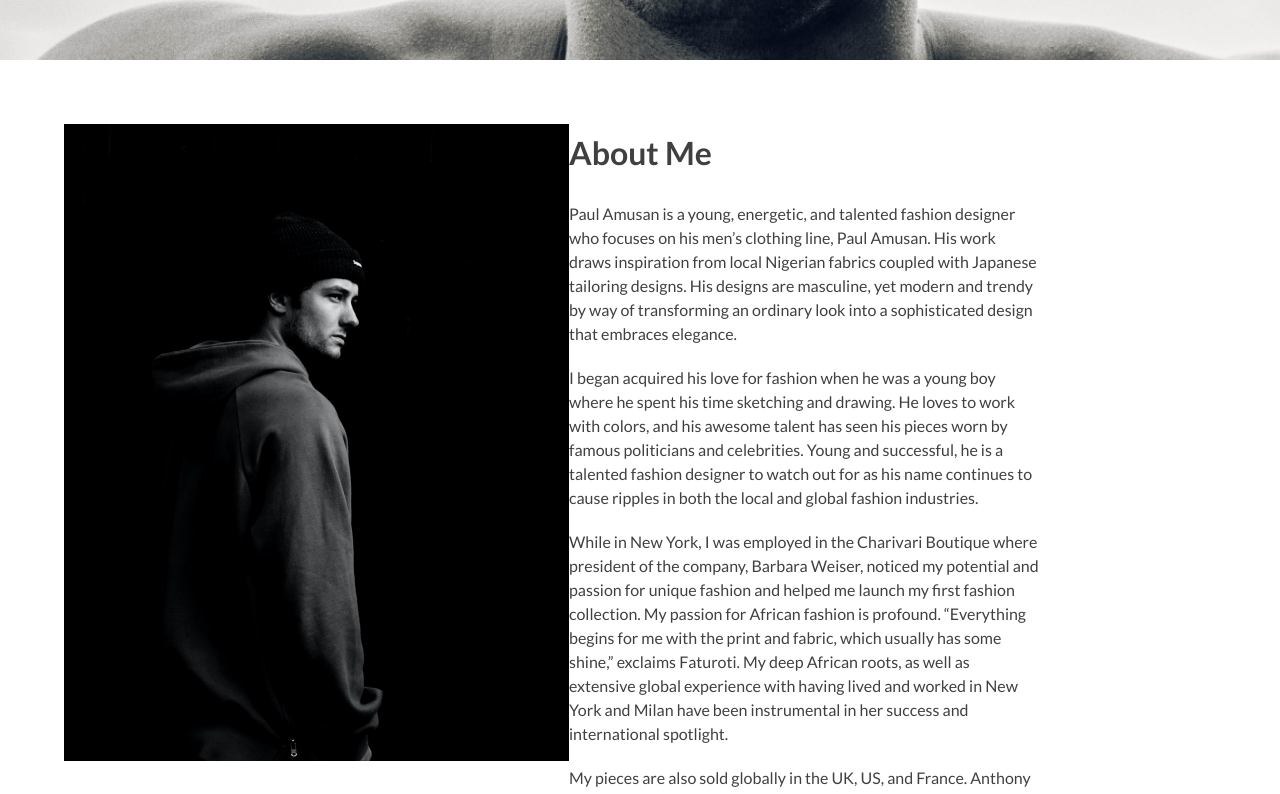
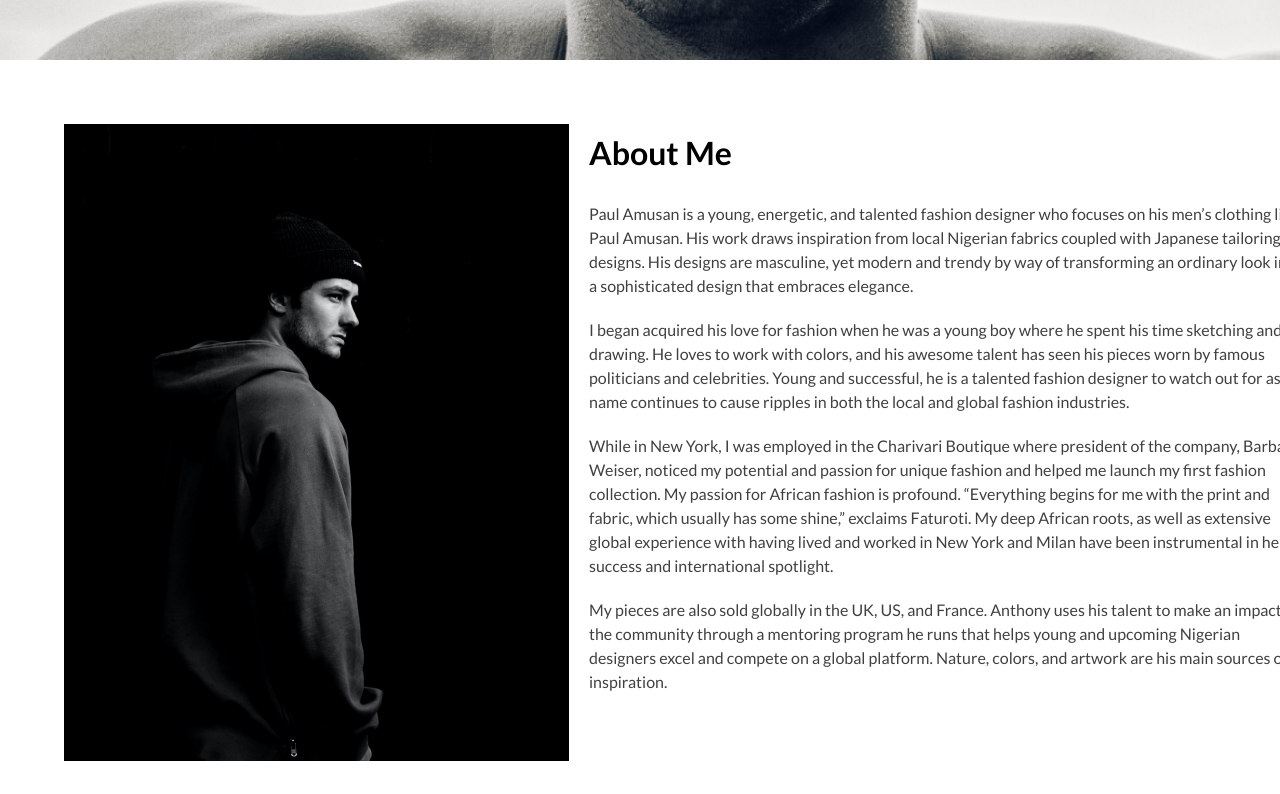
Before and after one commit to Uzayn/Envanto, a React (Vite) app: page / in a window 1280 px wide. Shown: the part 740-1534 px from the top of the page. Built offline with nearby package versions, Linux system fonts and the light colour scheme.

Commit message:
About page component section complete

```diff
--- a/src/assets/index.js
+++ b/src/assets/index.js
@@ -2,10 +2,12 @@ import heroImg from "./heroImg.png";
 import close from "./close.svg"
 import menu from "./menu.svg"
 import aboutImg from "./aboutImg.png"
+import aboutImg2 from "./aboutImg2.png"
 
 export {
     heroImg,
     close,
     menu,
-    aboutImg
+    aboutImg,
+    aboutImg2
 };
--- a/src/components/About.jsx
+++ b/src/components/About.jsx
@@ -1,29 +1,32 @@
 import React from 'react'
 import styles from '../style'
-import { aboutImg } from '../assets'
+import { aboutImg,aboutImg2 } from '../assets'
 
 const About = () => {
   return (
     <section className={`flex md:flex-row flex-col ${styles.paddingY}`}>
-      <div className={`flex-1 ${styles.flexStart} justify-between flex-row xl:px-0 sm:px-16 px-6`}>
-        <div className='w-[505px] h-[758px]'>
+      <div className={`flex-1 ${styles.flexStart} flex-row xl:px-0 sm:px-16 px-6`}>
+        <div className='hidden md:block w-[505px] mr-[20px]'>
           <img src={aboutImg} alt="" />
         </div>
+        <div className='md:hidden w-[135] h-[203] mr-[20px] mt-14'>
+          <img src={aboutImg2} alt="" />
+        </div>
 
-        <div className='w-[715px] h-[504px]'>
-          <h1 className='font-Lato font-bold ss:text-[68px] text-[24px] lg:text-[32px] text-[#F2F2F2] md:text-dimBlack ss:leading-[100px] leading-[28.8px] md:leading-[58px]'>
+        <div className='w-[715px] md:h-[504px] flex-1'>
+          <h1 className='ml-6 md:ml-0 font-Lato font-bold ss:text-[68px] text-[24px] lg:text-[32px] text-dimblack ss:leading-[100px] leading-[28.8px] md:leading-[58px]'>
             About Me
           </h1>
-          <p className={`text-dimBlack text-[16px] leading-[24px] font-normal font-Lato max-w-[470px] mt-5`}>
+          <p className={`text-dimBlack text-[9px] md:text-[16px] leading-[24px] w-[243px] md:w-[715px] font-normal font-Lato mt-5`}>
             Paul Amusan is a young, energetic, and talented fashion designer who focuses on his men’s clothing line, Paul Amusan. His work draws inspiration from local Nigerian fabrics coupled with Japanese tailoring designs. His designs are masculine, yet modern and trendy by way of transforming an ordinary look into a sophisticated design that embraces elegance.
           </p>
-          <p className={` text-dimBlack text-[16px] leading-[24px] font-normal font-Lato max-w-[470px] mt-5`}>
+          <p className={` text-dimBlack text-[9px] md:text-[16px] leading-[24px] w-[243px] md:w-[715px] font-normal font-Lato mt-5`}>
             I began acquired his love for fashion when he was a young boy where he spent his time sketching and drawing. He loves to work with colors, and his awesome talent has seen his pieces worn by famous politicians and celebrities. Young and successful, he is a talented fashion designer to watch out for as his name continues to cause ripples in both the local and global fashion industries.
           </p>
-          <p className={` text-dimBlack text-[16px] leading-[24px] font-Lato max-w-[470px] mt-5`}>
+          <p className={` text-dimBlack text-[9px] md:text-[16px] leading-[24px] w-[243px] md:w-[715px] font-Lato mt-5`}>
             While in New York, I was employed in the Charivari Boutique where president of the company, Barbara Weiser, noticed my potential and passion for unique fashion and helped me launch my first fashion collection. My passion for African fashion is profound. “Everything begins for me with the print and fabric, which usually has some shine,” exclaims Faturoti. My deep African roots, as well as extensive global experience with having lived and worked in New York and Milan have been instrumental in her success and international spotlight.
           </p>
-          <p className={` text-dimBlack text-[16px] leading-[24px] font-Lato max-w-[470px] mt-5`}>
+          <p className={` text-dimBlack text-[9px] md:text-[16px] leading-[24px] w-[243px] md:w-[715px] font-Lato mt-5`}>
             My pieces are also sold globally in the UK, US, and France. Anthony uses his talent to make an impact on the community through a mentoring program he runs that helps young and upcoming Nigerian designers excel and compete on a global platform. Nature, colors, and artwork are his main sources of inspiration.
           </p>
         </div>
--- a/tailwind.config.cjs
+++ b/tailwind.config.cjs
@@ -5,10 +5,6 @@ module.exports = {
     theme: {
         extend: {
             colors: {
-                primary: "#00040f",
-                secondary: "#00f6ff",
-                dimWhite: "rgba(255, 255, 255, 0.7)",
-                dimBlue: "rgba(9, 151, 124, 0.1)",
                 grey: "#A6A6A6",
                 dimBlack: "#404040"
 
```
Also changed, not shown: src/assets/aboutImg2.png (added).
